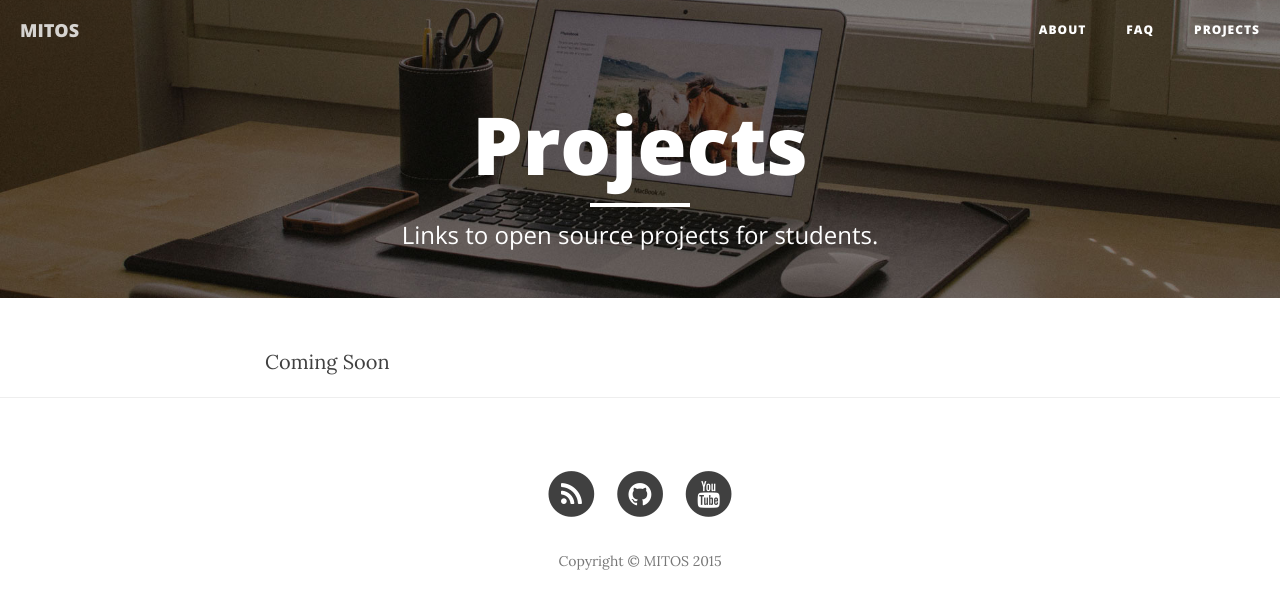
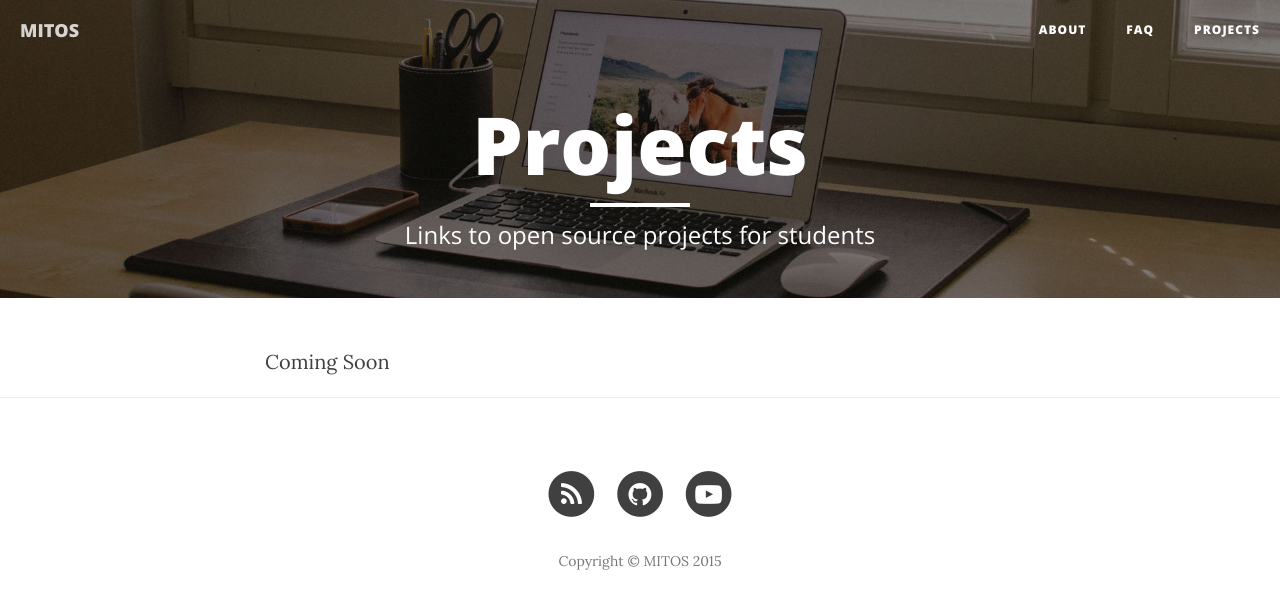
Before and after one commit to mit-open-source/mit-open-source.github.io, a Jekyll site: the page built from projects.html, in a window 1280 px wide. Shown: the top 609 px of the page. Built offline with Jekyll 4.4.1, drawn with Linux system fonts in a browser that asks for light colours; nearby versions of some CDN libraries.

Commit message:
Aesthetic fixes

```diff
--- a/_includes/footer.html
+++ b/_includes/footer.html
@@ -47,7 +47,7 @@
                         <a href="https://www.youtube.com/channel/{{ site.youtube_username  }}">
                             <span class="fa-stack fa-lg">
                                 <i class="fa fa-circle fa-stack-2x"></i>
-                                <i class="fa fa-youtube fa-stack-1x fa-inverse"></i>
+                                <i class="fa fa-youtube-play fa-stack-1x fa-inverse"></i>
                             </span>
                         </a>
                     </li>
--- a/projects.html
+++ b/projects.html
@@ -1,7 +1,7 @@
 ---
 layout: page
 title: "Projects"
-description: "Links to open source projects for students."
+description: "Links to open source projects for students"
 ---
 
 Coming Soon
```
